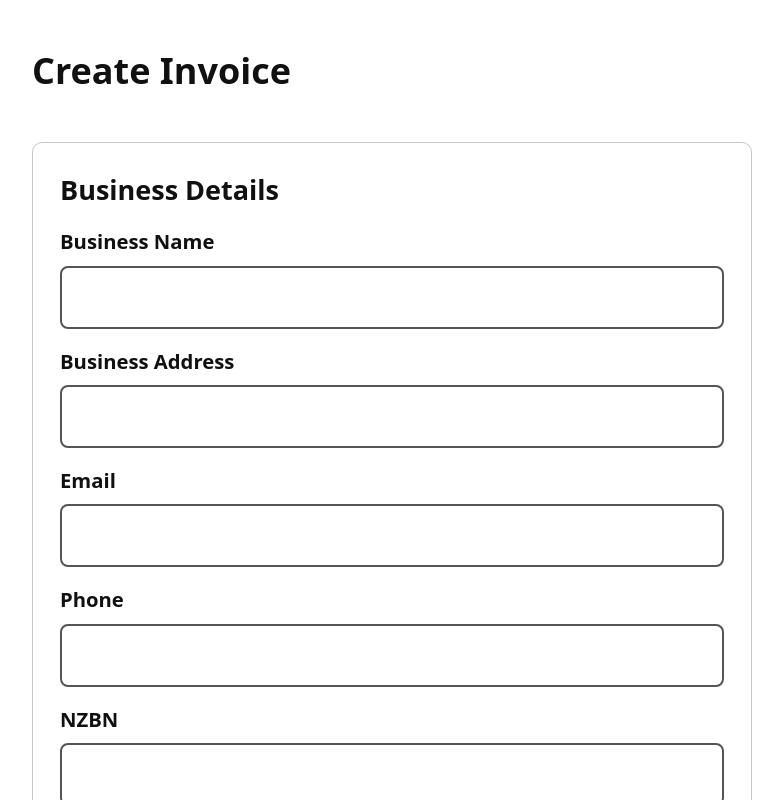
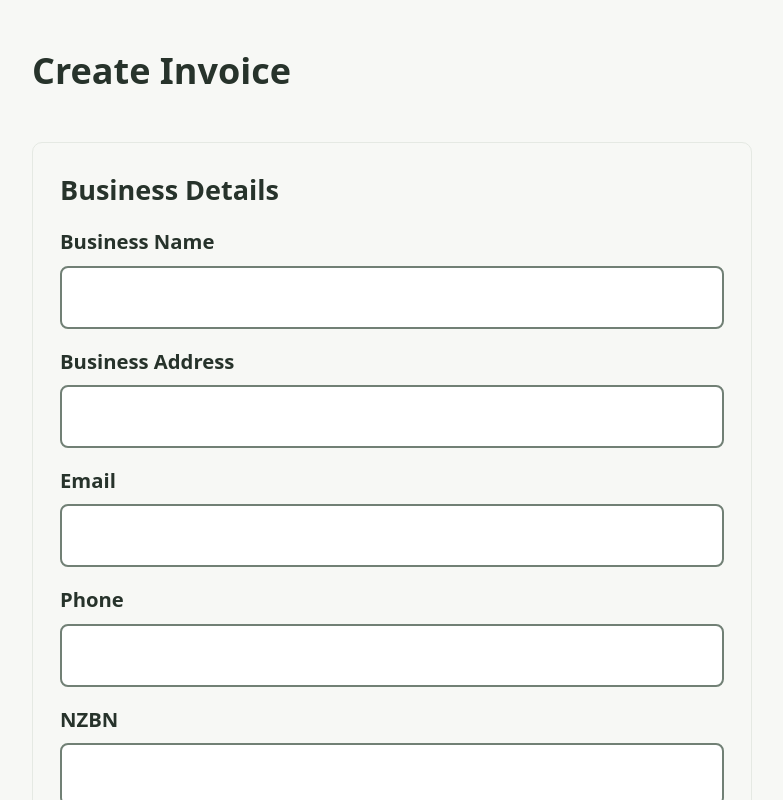
Before and after one commit to dean-tunbridge/tradie-invoice, a Vue app: page / in a window 1280 px wide. Shown: the top 800 px of the page, without its empty margins (248-1031 px from the left). Built offline with nearby package versions, Linux system fonts and the light colour scheme.

Commit message:
Replace colour palette

```diff
--- a/src/components/InvoiceForm.vue
+++ b/src/components/InvoiceForm.vue
@@ -1,6 +1,6 @@
 <template>
   <div>
-    <form class="invoice-form" @submit.prevent="handleSubmit">
+    <form class="invoice-form" novalidate @submit.prevent="handleSubmit">
       <h1>Create Invoice</h1>
 
       <!-- Business details component -->
--- a/src/style.css
+++ b/src/style.css
@@ -4,12 +4,13 @@ html {
 
 :root {
   --touch-target: 3.5rem;
-  --text: #111;
-  --bg: #fff;
-  --surface: #f5f5f4;
-  --border: #555;
-  --border-card: #c7c7c7;
-  --accent: #92400e;
+  --text: #27332b;
+  --bg: #f7f8f5;
+  --surface: #ffffff;
+  --border: #718075;
+  --border-card: #e5e9e3;
+  --accent: #f28c28;
+  --button: #237a3b;
   --error: #991b1b;
   --sans: system-ui, 'Segoe UI', Roboto, sans-serif;
 }
@@ -62,7 +63,7 @@ button {
   font: inherit;
   font-weight: 700;
   color: #fff;
-  background: var(--accent);
+  background: var(--button);
   border: 0;
   border-radius: 8px;
   cursor: pointer;
```
